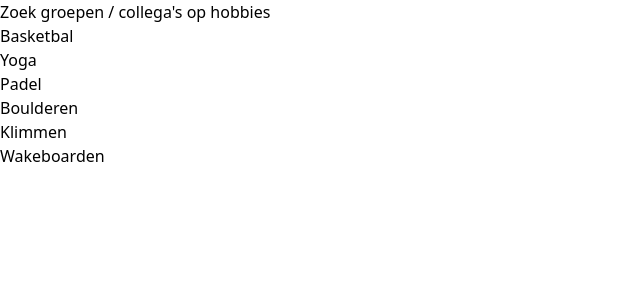
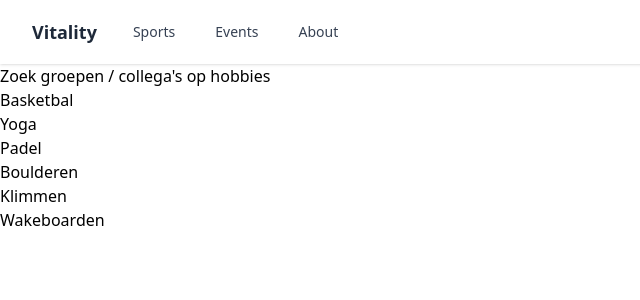
Before and after one commit to cdijkstra/VitalityApp, an Angular app in the folder Vitality/: page / in a window 1280 px wide. Shown: the top 300 px of the page, without its empty margins (0-640 px from the left). Built offline with nearby package versions, Linux system fonts and the light colour scheme.

Commit message:
added navbar

```diff
--- a/Vitality/src/app/app.html
+++ b/Vitality/src/app/app.html
@@ -1,7 +1,5 @@
 <!-- Navigation link to sports overview -->
-<nav>
-  <a routerLink="/sports"></a>
-</nav>
+<app-navbar></app-navbar>
 
 <!-- Main content area -->
 <router-outlet></router-outlet>
--- a/Vitality/src/app/app.ts
+++ b/Vitality/src/app/app.ts
@@ -1,9 +1,10 @@
 import { Component, signal } from '@angular/core';
 import { RouterOutlet } from '@angular/router';
+import {NavbarComponent} from './components/navbar/navbar.component';
 
 @Component({
   selector: 'app-root',
-  imports: [RouterOutlet],
+  imports: [RouterOutlet, NavbarComponent],
   templateUrl: './app.html',
   styleUrl: './app.css'
 })
--- /dev/null
+++ b/Vitality/src/app/components/navbar/navbar.component.html
@@ -0,0 +1,19 @@
+<nav class="bg-white shadow">
+  <div class="max-w-7xl mx-auto px-4 sm:px-6 lg:px-8">
+    <div class="flex items-center justify-between h-16">
+      <div class="flex items-center">
+        <a routerLink="/" class="flex items-center space-x-3">
+          <span class="text-lg font-semibold text-gray-800">Vitality</span>
+        </a>
+        <div class="hidden md:flex md:ml-6 md:space-x-4">
+          <a routerLink="/sports" routerLinkActive="text-indigo-600"
+             class="px-3 py-2 rounded-md text-sm font-medium text-gray-700 hover:text-indigo-600  cursor-pointer">Sports</a>
+          <a routerLink="/events" routerLinkActive="text-indigo-600"
+             class="px-3 py-2 rounded-md text-sm font-medium text-gray-700 hover:text-indigo-600  cursor-pointer">Events</a>
+          <a routerLink="/about" routerLinkActive="text-indigo-600"
+             class="px-3 py-2 rounded-md text-sm font-medium text-gray-700 hover:text-indigo-600 cursor-pointer">About</a>
+        </div>
+      </div>
+    </div>
+  </div>
+</nav>
```
Also changed, not shown: Vitality/src/app/components/navbar/navbar.component.ts (added, +12 -0 lines), Vitality/src/app/components/navbar/navbar.component.css (added).
